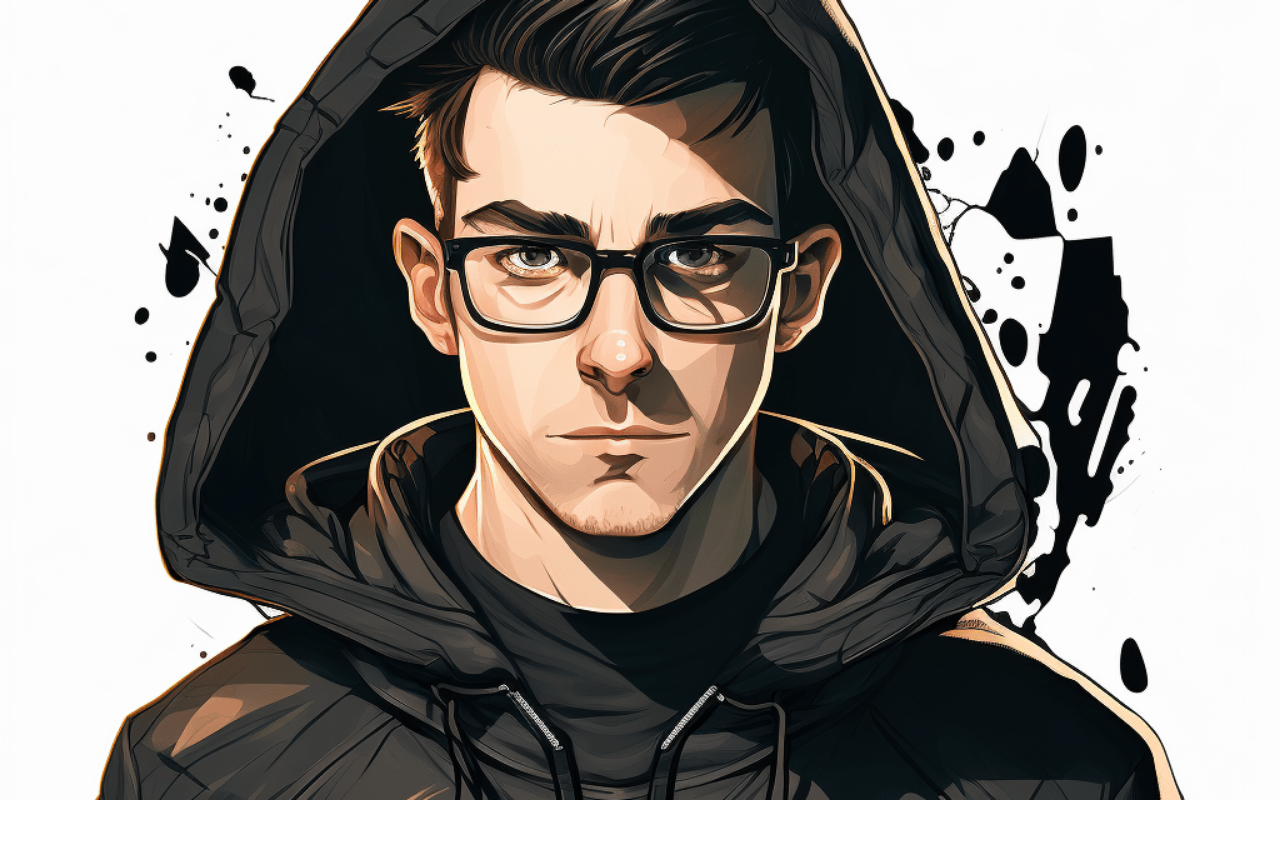
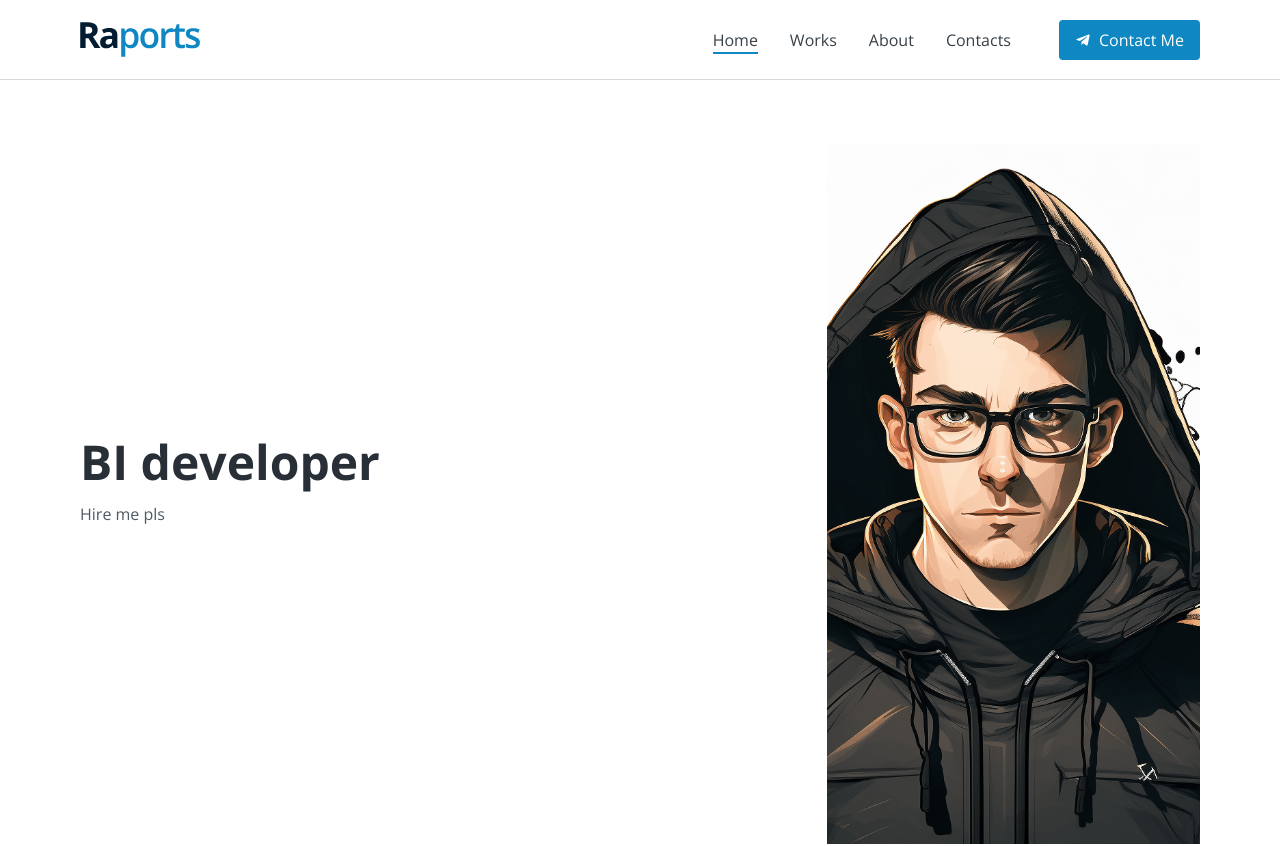
Before and after one commit to raports/raports-website, a Next.js app: page / in a window 1280 px wide. Shown: the top 846 px of the page. Built offline with nearby package versions, Linux system fonts and the light colour scheme.

Commit message:
hero titles

```diff
--- a/components/sections/Hero.jsx
+++ b/components/sections/Hero.jsx
@@ -5,14 +5,15 @@ export default function Hero() {
   return (
     <section className="flex items-center max-width flex-col-reverse desktop:flex-row">
       {/* left side */}
-      <div className="mt-10 desktop:w-2/3">
-        <h1>Bi developer</h1>
-        <p>Hire me pls</p>
-        <button>Contact me</button>
+      <div className="desktop:mt-10 desktop:w-2/3">
+        <div className="flex flex-col gap-4 items-center desktop:items-start max-w-2xl text-center desktop:text-left">
+          <h1 className="text-black text-5xl font-bold">BI developer</h1>
+          <p className="text-grey-600">Hire me pls</p>
+        </div>
       </div>
 
       {/* right side */}
-      <div className="flex-auto">
+      <div className="relative w-full mt-16 desktop:w-1/3 h-[600px] desktop:h-[700px]">
         <Image
           src="/images/hero.png"
           alt="hero"
```
